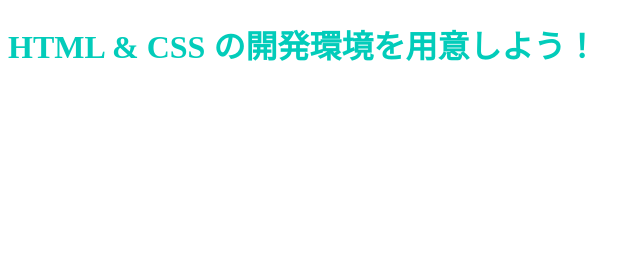
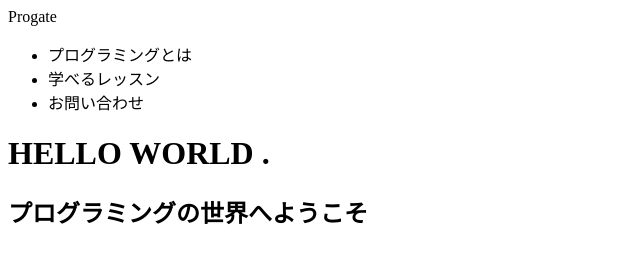
Before and after one commit to m-614/mizutamari, a plain HTML site: page index.html in a window 1280 px wide. Shown: the whole page, without its empty margins (0-640 px from the left). Drawn offline with Linux system fonts and the light colour scheme.

Commit message:
update index.html
progateのweb開発コースをペースト

```diff
--- a/index.html
+++ b/index.html
@@ -6,6 +6,32 @@
     <link rel="stylesheet" href="stylesheet.css">
   </head>
   <body>
-    <h1 class="title">HTML & CSS の開発環境を用意しよう！</h1>
+    <!-- ここからHTMLを書き始めてください -->
+    <div class = "header">
+      <div class = "header-logo">Progate</div>
+      <div class = "header-list">
+        <ul>
+          <li>プログラミングとは</li>
+          <li>学べるレッスン</li>
+          <li>お問い合わせ</li>
+        </ul>
+      </div>
+    <div class = "main">
+      <div class = "copy-container">
+        <h1>HELLO WORLD
+          <span>.</span>
+        </h1>
+        <h2>プログラミングの世界へようこそ</h2>
+      </div>
+      <div class = "contents">
+
+      </div>
+      <div class = "contact-form">
+
+      </div>
+    </div>
+    <div class = "footer">
+
+    </div>
   </body>
 </html>
```
